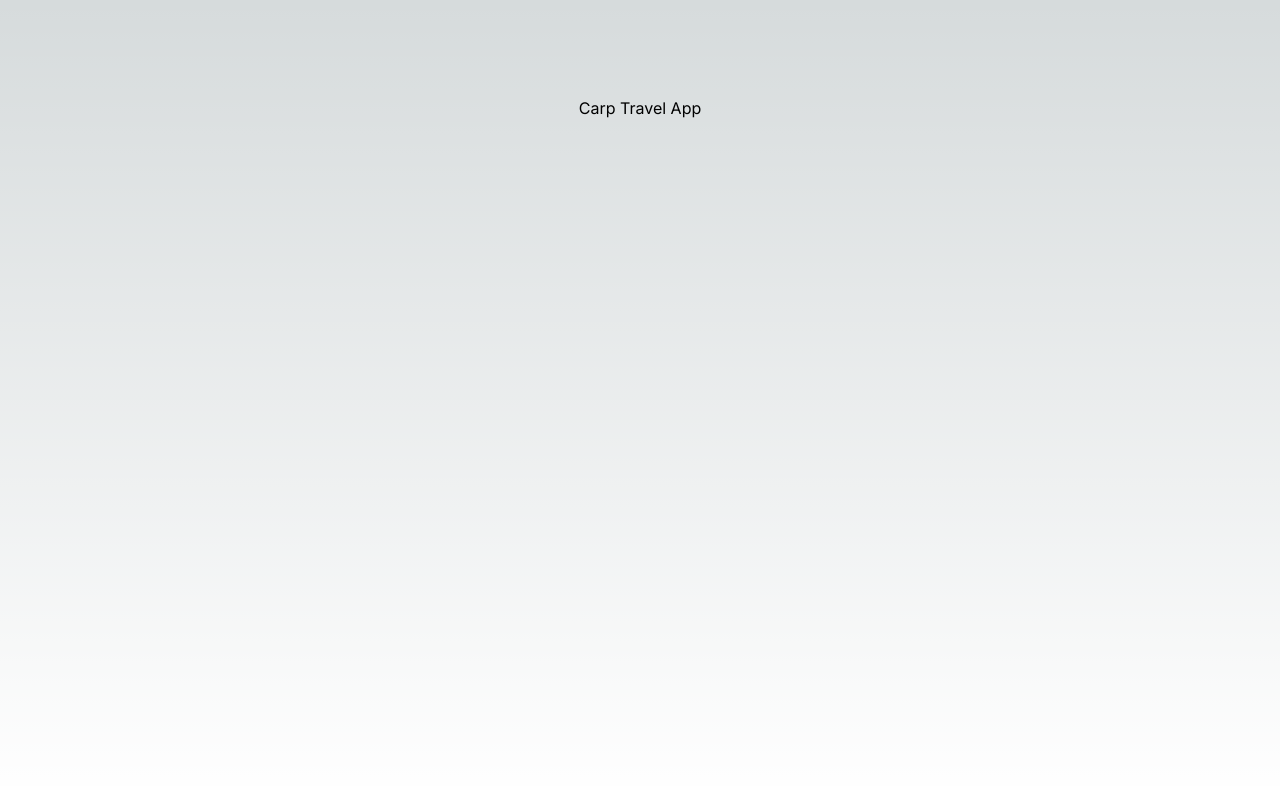
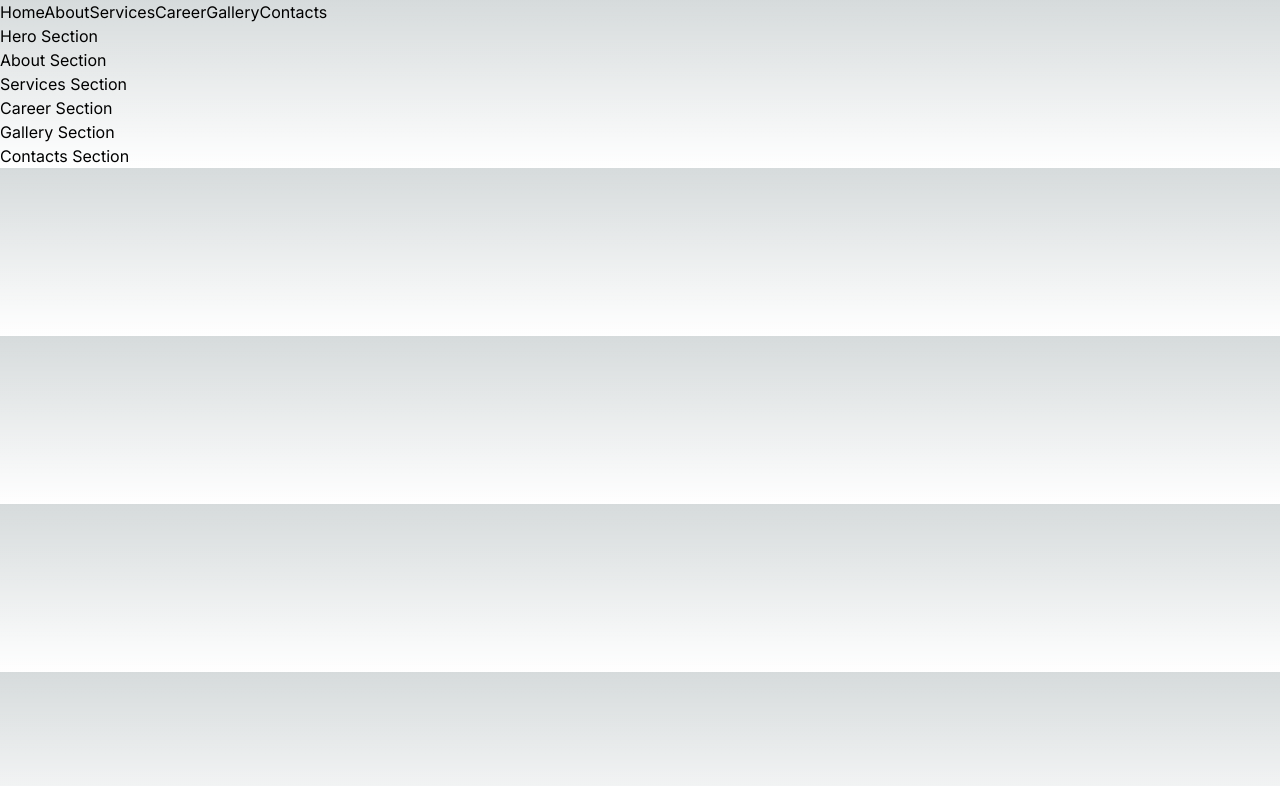
Before and after one commit to YuriyAtamanenko/CarpTravelApp, a Next.js app: page / in a window 1280 px wide. Shown: the top 786 px of the page. Built offline with nearby package versions, Linux system fonts and the light colour scheme.

Commit message:
add pages

```diff
--- /dev/null
+++ b/app/About/page.tsx
@@ -0,0 +1,3 @@
+export default function About() {
+  return <section id="about">About Section</section>;
+}
--- /dev/null
+++ b/app/Career/page.tsx
@@ -0,0 +1,3 @@
+export default function Career() {
+  return <section id="career">Career Section</section>;
+}
--- /dev/null
+++ b/app/Contacts/page.tsx
@@ -0,0 +1,3 @@
+export default function Contacts() {
+  return <section id="contacts">Contacts Section</section>;
+}
--- /dev/null
+++ b/app/Gallery/page.tsx
@@ -0,0 +1,3 @@
+export default function Gallery() {
+  return <section id="gallery">Gallery Section</section>;
+}
--- /dev/null
+++ b/app/Hero/page.tsx
@@ -0,0 +1,3 @@
+export default function Hero() {
+  return <section>Hero Section</section>;
+}
--- /dev/null
+++ b/app/Services/page.tsx
@@ -0,0 +1,3 @@
+export default function Services() {
+  return <section id="services">Services Section</section>;
+}
--- a/app/layout.tsx
+++ b/app/layout.tsx
@@ -1,6 +1,7 @@
 import "./globals.css";
 import type { Metadata } from "next";
 import { Inter } from "next/font/google";
+import Header from "@/components/Header";
 
 const inter = Inter({ subsets: ["latin"] });
 
@@ -16,7 +17,10 @@ export default function RootLayout({
 }) {
   return (
     <html lang="en">
-      <body className={inter.className}>{children}</body>
+      <body className={inter.className}>
+        <Header />
+        <main>{children}</main>
+      </body>
     </html>
   );
 }
--- a/app/page.jsx
+++ b/app/page.jsx
@@ -1,9 +1,20 @@
 // import Image from "next/image";
+import Hero from "./Hero/page";
+import About from "./About/page";
+import Services from "./Services/page";
+import Career from "./Career/page";
+import Gallery from "./Gallery/page";
+import Contacts from "./Contacts/page";
 
 export default function Home() {
   return (
-    <main className="flex min-h-screen flex-col items-center justify-between p-24">
-      <h1>Carp Travel App</h1>
-    </main>
+    <>
+      <Hero />
+      <About />
+      <Services />
+      <Career />
+      <Gallery />
+      <Contacts />
+    </>
   );
 }
--- /dev/null
+++ b/components/Header.tsx
@@ -0,0 +1,16 @@
+import Link from "next/link";
+
+export default function Header() {
+  return (
+    <header>
+      <nav>
+        <Link href="/">Home</Link>
+        <Link href="#about">About</Link>
+        <Link href="#services">Services</Link>
+        <Link href="#career">Career</Link>
+        <Link href="#gallery">Gallery</Link>
+        <Link href="#contacts">Contacts</Link>
+      </nav>
+    </header>
+  );
+}
```
